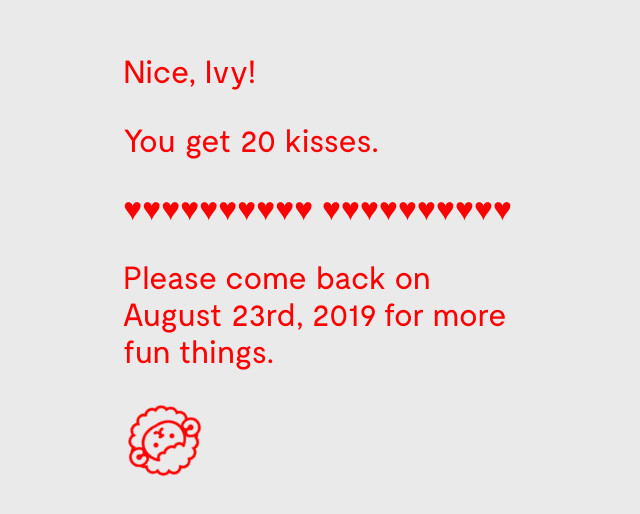
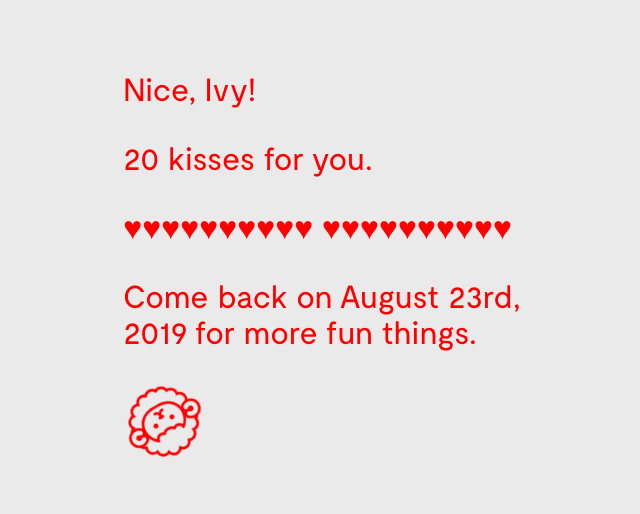
Before and after one commit to LSPRT/lespritdescalier.github.io, a website: page ivy-secret.html in a window 1280 px wide. Shown: the part 152-666 px from the top of the page, without its empty margins (445-1085 px from the left). Drawn offline with Linux system fonts and the light colour scheme.

Commit message:
A few more tweaks to the secret page

```diff
--- a/ivy-secret.html
+++ b/ivy-secret.html
@@ -23,14 +23,14 @@
         Nice, Ivy!
     </p>
     <p class="secret__heading">
-        You get 20 kisses.
+        20 kisses for you.
     </p>
     <p class="secret__heading">
         ♥♥♥♥♥♥♥♥♥♥
         ♥♥♥♥♥♥♥♥♥♥
     </p>
     <p class="secret__subheading">
-        Please come back on August 23rd, 2019 for more fun things.
+        Come back on August 23rd, 2019 for more fun things.
     </p>
     <div class="secret__svg-container">
         <div class="secret__svg rotate">
--- a/stylesheets/pages/_ivy-secret.scss
+++ b/stylesheets/pages/_ivy-secret.scss
@@ -53,10 +53,6 @@
   -webkit-animation-duration:0.6s;
   -moz-animation-duration:0.6s;
   animation-duration:0.6s;
-
-    -webkit-animation-delay: 0.6s;
-  -moz-animation-delay: 0.6s;
-  animation-delay: 0.6s;
 }
 
 .rotate {
```
Also changed, not shown: dist/css/main.css.
